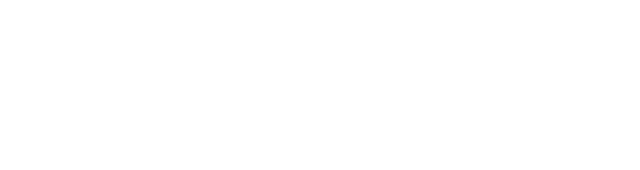
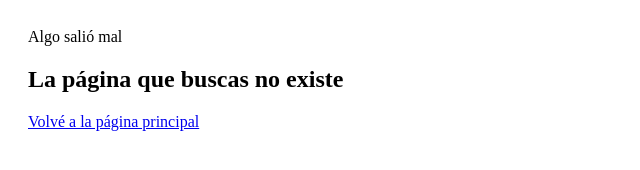
Before and after one commit to gergimenezp/PLC_psicoterapia, a website: page error404.html in a window 1280 px wide. Shown: the whole page, without its empty margins (0-640 px from the left). Drawn offline with Linux system fonts and the light colour scheme.

Commit message:
edité página de error

```diff
--- a/error404.html
+++ b/error404.html
@@ -13,6 +13,17 @@
     <title>Página no encontrada</title>
 </head>
 <body>
+  <section>
+      <div>
+          Algo salió mal
+      </div>
+      <h1>
+          La página que buscas no existe
+      </h1>
+      <div>
+          <a href="index.html">Volvé a la página principal</a>
+      </div>
 
+  </section>
 </body>
 </html>
```
